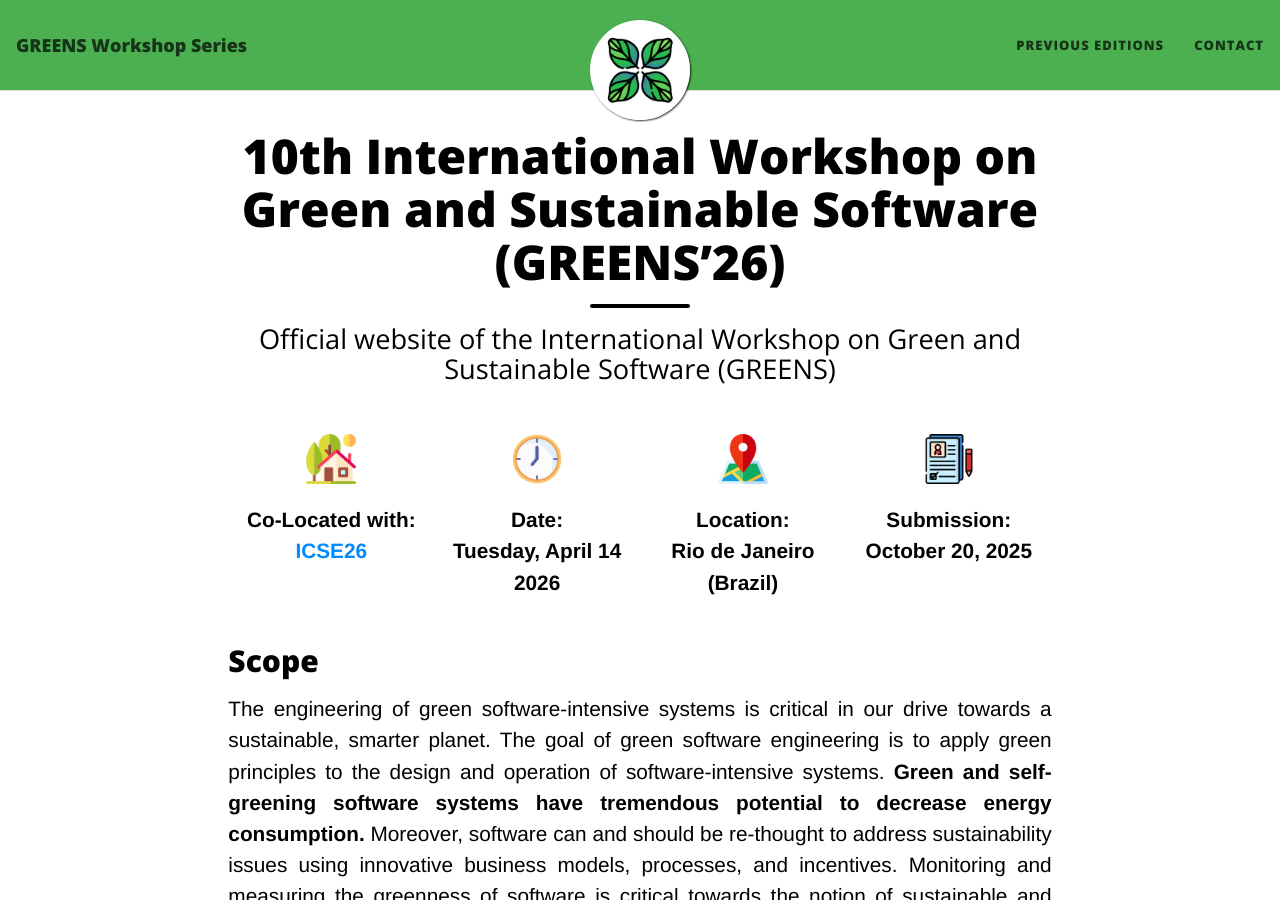
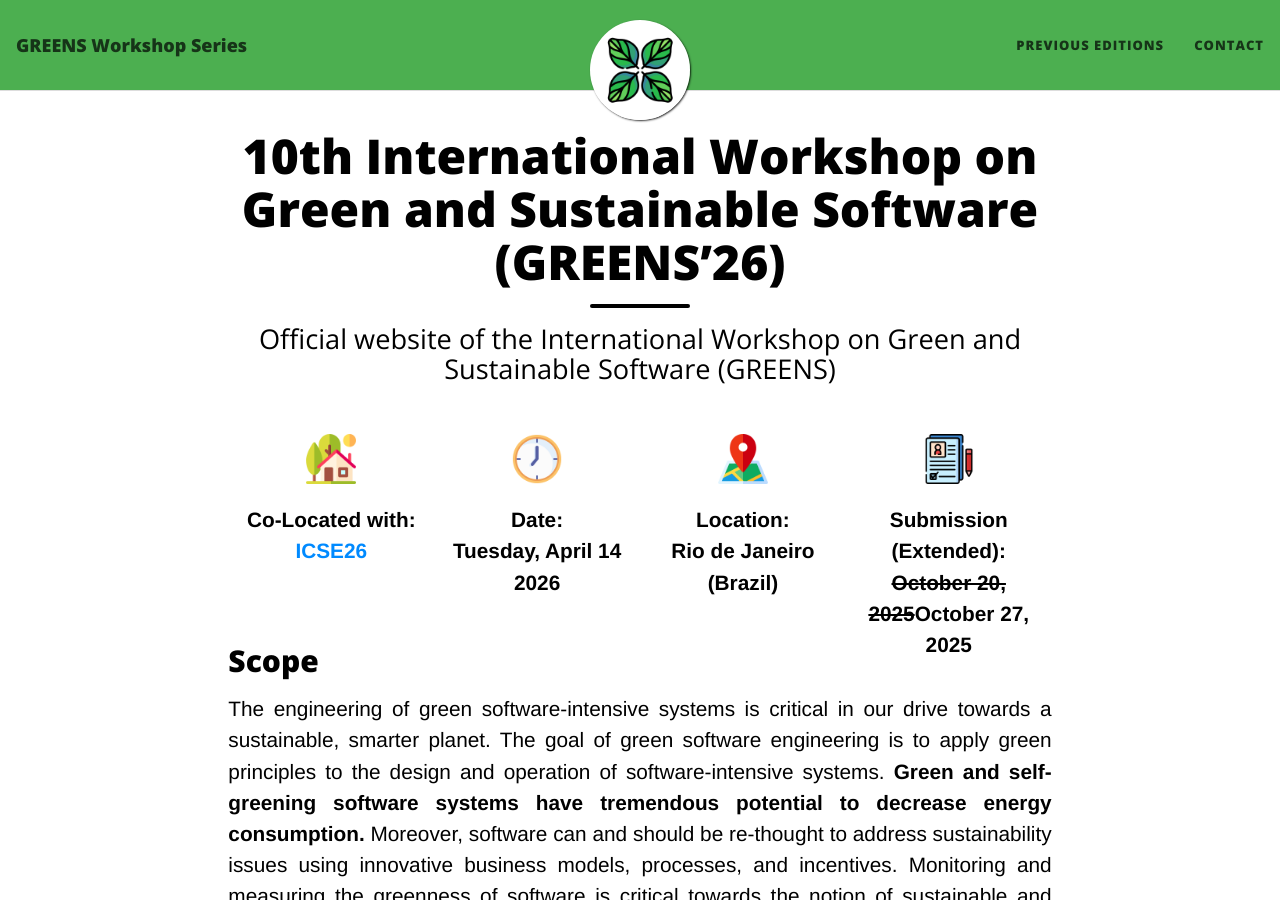
Before and after one commit to greensworkshop/greensworkshop.github.io, a Jekyll site: the page built from index.html, in a window 1280 px wide and 900 px high. Built offline with Jekyll 4.4.1, drawn with Linux system fonts in a browser that asks for light colours; nearby versions of some CDN libraries; the list of posts is cut into pages by our own code.

Commit message:
deadline extension

```diff
--- a/index.html
+++ b/index.html
@@ -28,8 +28,8 @@ subtitle: Official website of the International Workshop on Green and Sustainabl
 
   <div class="info-block">
     <img class="info-img" src="/img/registration.png" alt="registration" />
-    <b class="info-block-text">Submission:</b>
-    <b class="info-block-text">October 20, 2025</b>
+    <b class="info-block-text">Submission (Extended):</b>
+    <b class="info-block-text"><s>October 20, 2025</s>October 27, 2025</b>
     <!-- <b><a class="info-block-text" href="https://easychair.org/my/conference?conf=greens2025">Submission:</a></b> -->
   </div>
 </div>
@@ -120,7 +120,7 @@ subtitle: Official website of the International Workshop on Green and Sustainabl
 </ul>
 <h2 id="important-dates">Important Dates</h2>
 <ul>
-  <li><b>Paper Submission:</b> 20 Oct 2025</li>
+  <li><b>Paper Submission:</b><s>20 Oct 2025</s> 27 Oct 2025</li>
   <li><b>Notification:</b> 24 Nov 2025</li>
   <li><b>Camera-Ready: </b> 26 Jan 2026</li>
   <li><b>Workshop Date: </b> April 2026</li>
```
